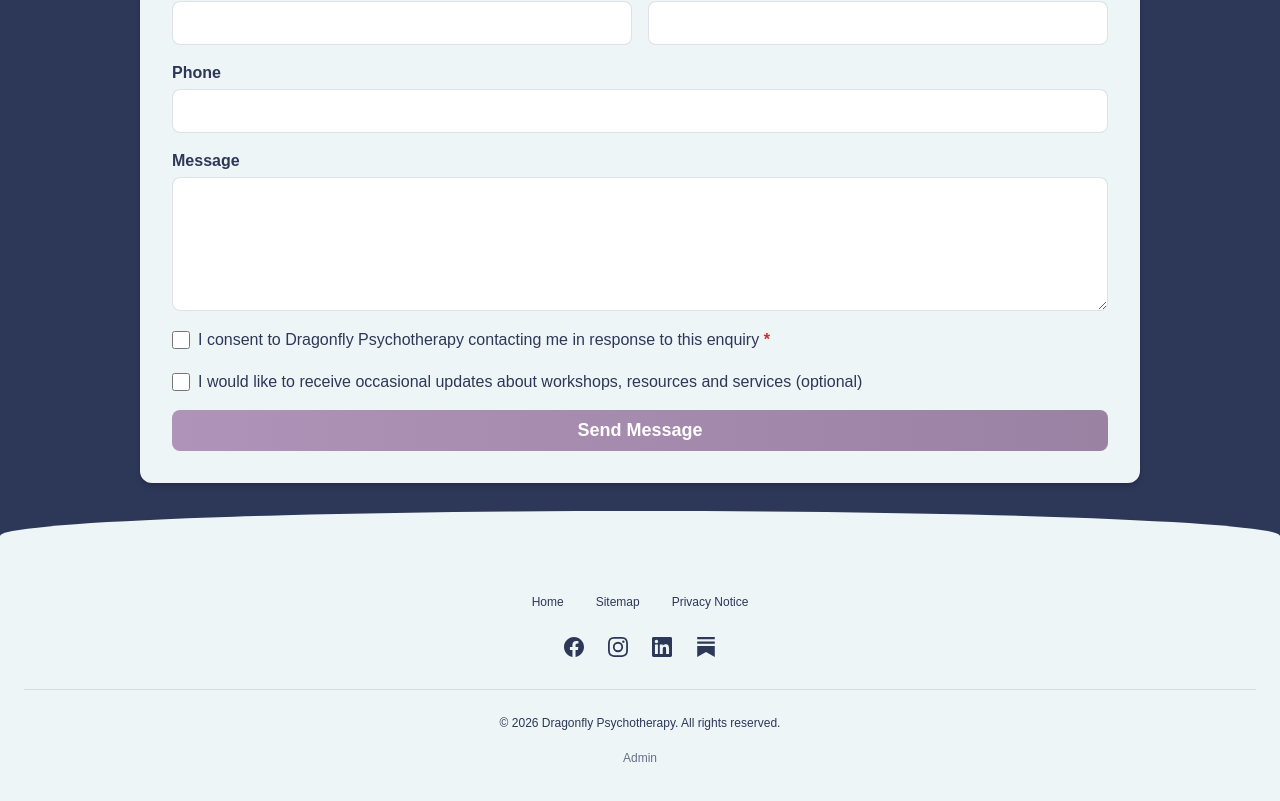
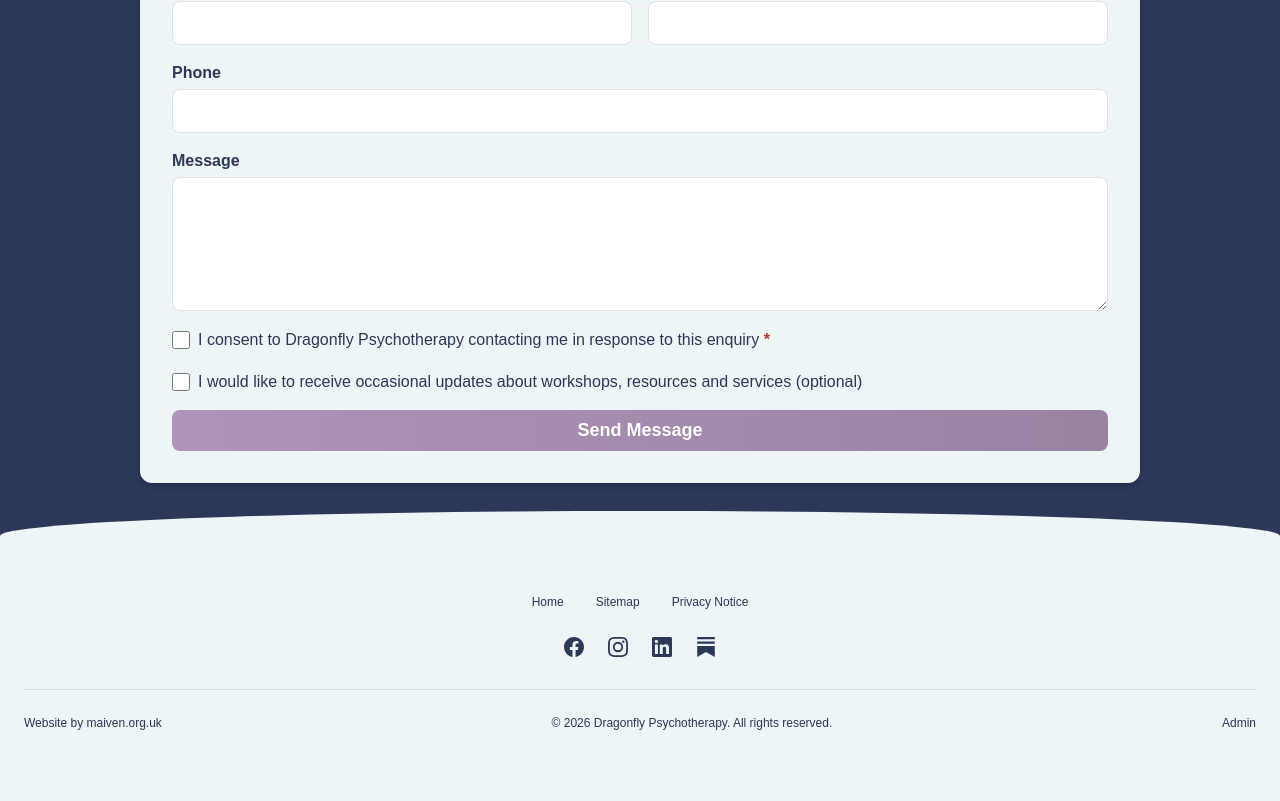
Before and after one commit to MayGee79/dragonfly, a Next.js app: page / in a window 1280 px wide. Shown: the part 8439-9240 px from the top of the page. After the commit the page ends 9196 px from the top, so only its background shows below. Built offline with nearby package versions, Linux system fonts and the light colour scheme; no server answers.

Commit message:
Footer: website by maiven.org.uk left, copyright center, Admin right

```diff
--- a/components/Footer.module.css
+++ b/components/Footer.module.css
@@ -95,31 +95,48 @@
   display: block;
 }
 
-.copyright {
+.footerBottom {
+  display: flex;
+  justify-content: space-between;
+  align-items: center;
+  flex-wrap: wrap;
+  gap: var(--spacing-md);
   padding-top: var(--spacing-lg);
   border-top: 1px solid rgba(0, 0, 0, 0.1);
+}
+
+.footerLeft,
+.footerCenter,
+.footerRight {
+  color: var(--color-text-light);
+  font-size: var(--font-size-sm);
+  margin: 0;
+}
+
+.footerLeft {
+  order: 1;
+}
+
+.footerCenter {
+  order: 2;
   text-align: center;
 }
 
-.copyright p {
-  color: var(--color-text-light);
-  font-size: var(--font-size-sm);
+.footerRight {
+  order: 3;
+  text-align: right;
 }
 
-.adminLink {
-  margin-top: var(--spacing-xs);
-  font-size: var(--font-size-sm);
-  opacity: 0.7;
+.footerLeft a,
+.footerRight a {
+  color: var(--color-text-light);
+  text-decoration: none;
+  transition: color var(--transition-base);
 }
 
-.adminLink a {
-  color: var(--color-text-light);
-  text-decoration: none;
-  transition: opacity var(--transition-base);
-}
-
-.adminLink a:hover {
-  opacity: 0.8;
+.footerLeft a:hover,
+.footerRight a:hover {
+  color: var(--color-primary);
 }
 
 /* Mobile: max-width 767px */
@@ -133,4 +150,23 @@
     align-items: center;
     gap: var(--spacing-md);
   }
+
+  .footerBottom {
+    flex-direction: column;
+    text-align: center;
+  }
+
+  .footerCenter {
+    order: 1;
+    width: 100%;
+  }
+
+  .footerLeft {
+    order: 2;
+  }
+
+  .footerRight {
+    order: 3;
+    text-align: center;
+  }
 }
--- a/components/Footer.tsx
+++ b/components/Footer.tsx
@@ -30,9 +30,12 @@ export default function Footer({ className }: FooterProps = {}) {
             </a>
           </div>
         </div>
-        <div className={styles.copyright}>
-          <p>&copy; {new Date().getFullYear()} Dragonfly Psychotherapy. All rights reserved.</p>
-          <p className={styles.adminLink}>
+        <div className={styles.footerBottom}>
+          <p className={styles.footerLeft}>
+            <a href="https://maiven.org.uk" target="_blank" rel="noopener noreferrer">Website by maiven.org.uk</a>
+          </p>
+          <p className={styles.footerCenter}>&copy; 2026 Dragonfly Psychotherapy. All rights reserved.</p>
+          <p className={styles.footerRight}>
             <Link href="/admin">Admin</Link>
           </p>
         </div>
```
